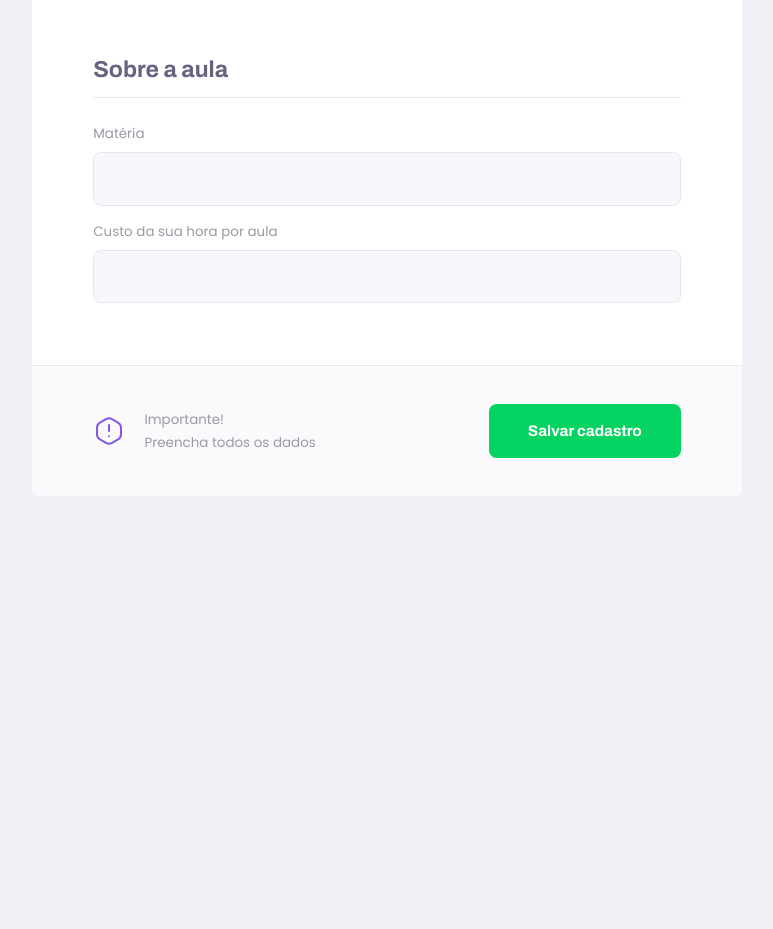
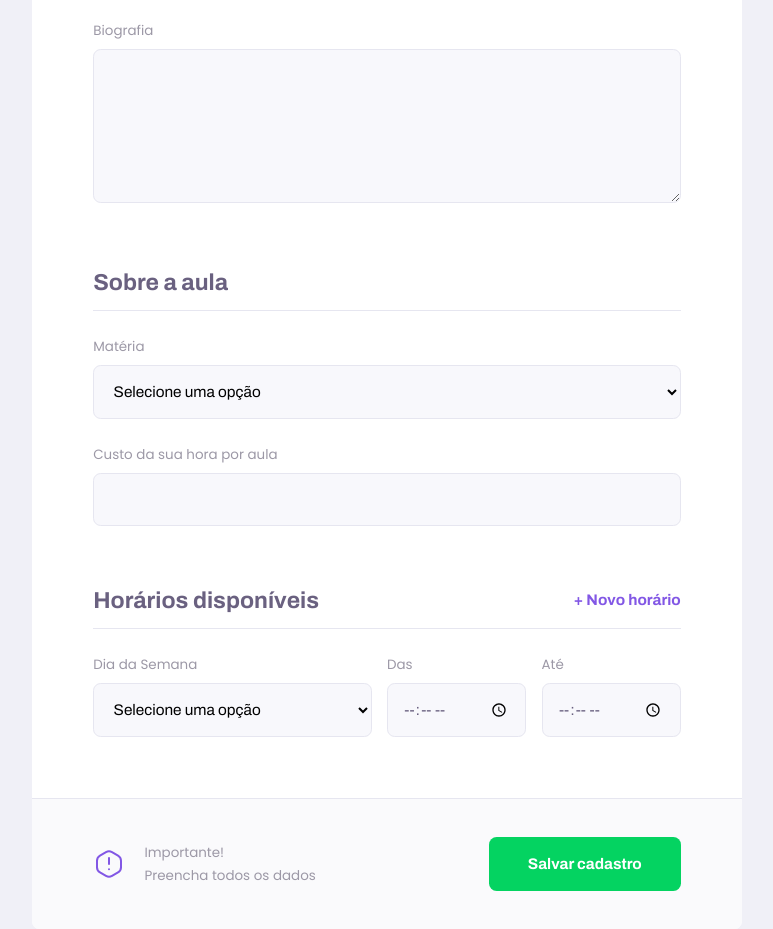
Before and after one commit to regesguitar/proffy, a React (Create React App) app: page /give-classes in a window 1280 px wide. Shown: the part 720-1649 px from the top of the page, without its empty margins (253-1026 px from the left). Before the commit the page ends 1216 px from the top, so only its background shows below. Built offline with nearby package versions, Linux system fonts and the light colour scheme.

Commit message:
adding_select

```diff
--- /dev/null
+++ b/src/components/Select/index.tsx
@@ -0,0 +1,33 @@
+import React, { SelectHTMLAttributes } from "react"
+
+import './styles.css'
+
+
+interface SelectProps extends SelectHTMLAttributes<HTMLSelectElement> {
+    name: string;
+    label: string;
+    options: Array<
+        {
+            value: string;
+            label: string;
+        }>
+}
+
+const Select: React.FC<SelectProps> = ({ label, name, options, ...rest }) => {
+    return (
+        <div className="select-block">
+            <label htmlFor={name}>{label}</label>
+            <select id={name} {...rest}>
+                <option value="" disabled selected hidden>Selecione uma opção</option>
+
+                {options.map(option => {
+                    return <option key={option.value} value={option.value}>{option.label}</option>
+
+                })}
+            </select>
+        </div>
+
+    )
+}
+
+export default Select;
--- /dev/null
+++ b/src/components/Select/styles.css
@@ -0,0 +1,33 @@
+.select-block {
+    position: relative;
+}
+
+.select-block + .select-block {
+    margin-top: 1.4rem;
+}
+.select-block label {
+    font-size: 1.4rem;
+}
+
+.select-block select {
+    width: 100%;
+    height: 5.6rem;
+    margin-top: 0.8rem;
+    border-radius: 0.8rem;
+    background: var(--color-input-background);
+    border: 1px solid var(--color-line-in-white);
+    outline: 0;
+    padding: 0 1.6rem;
+    font: 1.6rem Archivo;
+}
+
+.select-block:focus-within::after{
+    width: calc(100% - 3.2rem);
+    height: 2px;
+    content: '';
+    background: var(--color-primary-light);
+    position: absolute;
+    left: 1.6rem;
+    right: 1.6rem;
+    bottom: 0;
+}
--- /dev/null
+++ b/src/components/Textarea/index.tsx
@@ -0,0 +1,21 @@
+import React, { TextareaHTMLAttributes } from "react"
+
+import './styles.css'
+
+
+interface TextareaProps extends TextareaHTMLAttributes<HTMLTextAreaElement> {
+    name: string;
+    label: string;
+}
+
+const Textarea: React.FC<TextareaProps> = ({ label, name, ...rest }) => {
+    return (
+        <div className="textarea-block">
+            <label htmlFor={name}>{label}</label>
+            <textarea  id={name} {...rest} />
+        </div>
+
+    )
+}
+
+export default Textarea;
--- /dev/null
+++ b/src/components/Textarea/styles.css
@@ -0,0 +1,35 @@
+.textarea-block {
+    position: relative;
+}
+
+.textarea-block + .textarea-block {
+    margin-top: 1.4rem;
+}
+.textarea-block label {
+    font-size: 1.4rem;
+}
+
+.textarea-block textarea {
+    width: 100%;
+    height: 16rem;
+    min-height: 8rem;
+    margin-top: 0.8rem;
+    border-radius: 0.8rem;
+    background: var(--color-input-background);
+    border: 1px solid var(--color-line-in-white);
+    outline: 0;
+    resize: vertical;
+    padding: 1.2rem 1.6rem;
+    font: 1.6rem Archivo;
+}
+
+.textarea-block:focus-within::after{
+    width: calc(100% - 3.2rem);
+    height: 2px;
+    content: '';
+    background: var(--color-primary-light);
+    position: absolute;
+    left: 1.6rem;
+    right: 1.6rem;
+    bottom: 7px;
+}
--- a/src/pages/TeacherForm/index.tsx
+++ b/src/pages/TeacherForm/index.tsx
@@ -3,6 +3,8 @@
 import Input from '../../components/Input'
 import warningIcon from '../../assets/images/icons/warning.svg'
 import './styles.css'
+import Textarea from '../../components/Textarea';
+import Select from '../../components/Select';
 
 function TeacherForm() {
     return (
@@ -19,16 +21,58 @@
                     <Input name="name" label="Nome completo" />
                     <Input name="avatar" label="Avatar" />
                     <Input name="whatsapp" label="WhatsApp" />
+                    <Textarea name="bio" label="Biografia"/>
 
                 </fieldset>
 
                 <fieldset>
                     <legend>Sobre a aula</legend>
 
-                    <Input name="subject" label="Matéria" />
+                    <Select
+                     name="subject"
+                     label="Matéria"
+                     options={[
+                         { value: 'Artes', label: 'Artes '},
+                         { value: 'Biologia', label: 'Biologia '},
+                         { value: 'Ciência', label: 'Ciência '},
+                         { value: 'Educação Física', label: 'Educação Física '},
+                         { value: 'Geografia', label: 'Geografia '},
+                         { value: 'Música', label: 'Música '},
+                         { value: 'Matemática', label: 'Matemática '},
+                         { value: 'Química', label: 'Química '},
+                         { value: 'Português', label: 'Português '},
+                         { value: 'Inglês', label: 'Inglês '},
+
+                     ]}
+                     />
+
                     <Input name="cost" label="Custo da sua hora por aula" />
                 </fieldset>
+                        <fieldset>
+                            <legend>Horários disponíveis
+                            <button type="button">
+                               + Novo horário
+                            </button>
+                            </legend>
+                            <div className="schedule-item">
+                            <Select
+                        name="week_day"
+                        label="Dia da Semana"
+                        options={[
+                            { value: '0', label: 'Domingo ' },
+                            { value: '1', label: 'Segunda-feira ' },
+                            { value: '2', label: 'Terça-feira ' },
+                            { value: '3', label: 'Quarta-feira ' },
+                            { value: '4', label: 'Quinta-feira ' },
+                            { value: '5', label: 'Sexta-feira ' },
+                            { value: '6', label: 'Sábado ' },
 
+                        ]}
+                        />
+                        <Input name="from" label="Das" type="time" />
+                        <Input name="to" label="Até" type="time" />
+                            </div>
+                        </fieldset>
                 <footer>
                     <p>
                         <img src={warningIcon} alt="Aviso Importante" />
--- a/src/pages/TeacherForm/styles.css
+++ b/src/pages/TeacherForm/styles.css
@@ -38,6 +38,22 @@
     width: 100%;
     padding-bottom: 1.6rem;
     border-bottom: 1px solid var(--color-line-in-white);
+}
+#page-teacher-form main fieldset legend button{
+    background: none;
+    border: 0;
+    color: var(--color-primary);
+    font: 700 1.6rem Archivo;
+    cursor: pointer;
+    transition: color 0.2s;
+}
+#page-teacher-form main fieldset legend button:hover {
+    color: var(--color-primary-dark)
+}
+
+#page-teacher-form main fieldset .input-block + .textarea-block,
+#page-teacher-form main fieldset .select-block + .input-block{
+    margin-top: 2.4rem;
 }
 
 #page-teacher-form main label {
@@ -100,7 +116,14 @@
     #page-teacher-form main fieldset {
         padding: 0 6.4rem;
     }
-
+    #page-teacher-form main  .schedule-item{
+        display: grid;
+        grid-template-columns: 2fr 1fr 1fr;
+        column-gap: 1.6rem;
+    }
+    #page-teacher-form main  .schedule-item .input-block{
+        margin-top: 0 !important;
+    }
     #page-teacher-form main footer {
         padding: 4.0rem 6.4rem;
         display: flex;
--- a/src/pages/TeacherList/index.tsx
+++ b/src/pages/TeacherList/index.tsx
@@ -7,6 +7,7 @@
 import Input from '../../components/Input'
 
 import './styles.css'
+import Select from '../../components/Select';
 
 function TeacherList() {
     return (
@@ -14,8 +15,39 @@
             <PageHeader title="Estes são os proffys disponíveis.">
 
                 <form id="search-teachers">
-                    <Input name="subject" label="Máteria" />
-                    <Input name="week_day" label="Dia da Semana" />
+                    <Select
+                        name="subject"
+                        label="Matéria"
+                        options={[
+                            { value: 'Artes', label: 'Artes ' },
+                            { value: 'Biologia', label: 'Biologia ' },
+                            { value: 'Ciência', label: 'Ciência ' },
+                            { value: 'Educação Física', label: 'Educação Física ' },
+                            { value: 'Geografia', label: 'Geografia ' },
+                            { value: 'Música', label: 'Música ' },
+                            { value: 'Matemática', label: 'Matemática ' },
+                            { value: 'Química', label: 'Química ' },
+                            { value: 'Português', label: 'Português ' },
+                            { value: 'Inglês', label: 'Inglês ' },
+
+                        ]}
+                    />
+
+                    <Select
+                        name="week_day"
+                        label="Dia da Semana"
+                        options={[
+                            { value: '0', label: 'Domingo ' },
+                            { value: '1', label: 'Segunda-feira ' },
+                            { value: '2', label: 'Terça-feira ' },
+                            { value: '3', label: 'Quarta-feira ' },
+                            { value: '4', label: 'Quinta-feira ' },
+                            { value: '5', label: 'Sexta-feira ' },
+                            { value: '6', label: 'Sábado ' },
+
+                        ]}
+                    />
+
                     <Input type="time" name="time" label="Hora" />
 
                 </form>
--- a/src/pages/TeacherList/styles.css
+++ b/src/pages/TeacherList/styles.css
@@ -28,7 +28,8 @@
         position: absolute;
         bottom: -28px;
     }
-    #search-teachers .input-block + .input-block {
+    #search-teachers .input-block + .input-block,
+    #search-teachers .select-block + .select-block  {
         margin-top: 0;
     }
     #page-teacher-list main {
```
